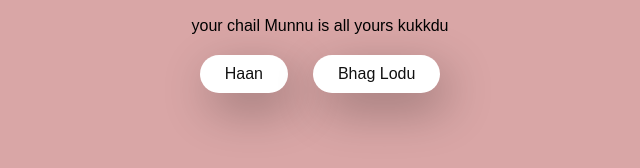
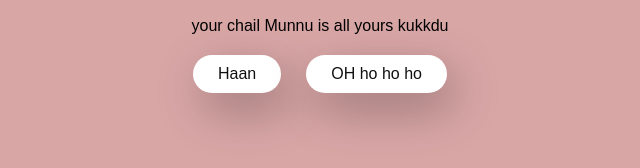
Before and after one commit to 4vanshdogra-cell/Do.Vansh.Loves.Ridhima1, a plain HTML site: page index.html in a window 1280 px wide. Shown: the part 430-598 px from the top of the page, 320-960 px from the left. Drawn offline with Linux system fonts and the light colour scheme; a script that the page names is missing.

Commit message:
Update index.html

```diff
--- a/index.html
+++ b/index.html
@@ -4,7 +4,7 @@
 <head>
   <meta charset="UTF-8" />
   <meta name="viewport" content="width=device-width, initial-scale=1.0" />
-  <title>Kia App Meri GF banegi?🥺👉👈 </title>
+  <title>Kia App Meri GF baneogi?🥺👉👈 </title>
 
   <link rel="stylesheet" href="./style.css" />
 </head>
@@ -23,7 +23,7 @@
 
     <div class="btn">
       <a href="yes.html">Haan</a>
-      <a href="no1.html">Bhag Lodu</a>
+      <a href="no1.html">OH ho ho ho</a>
     </div>
   </div>
 </body>
```
